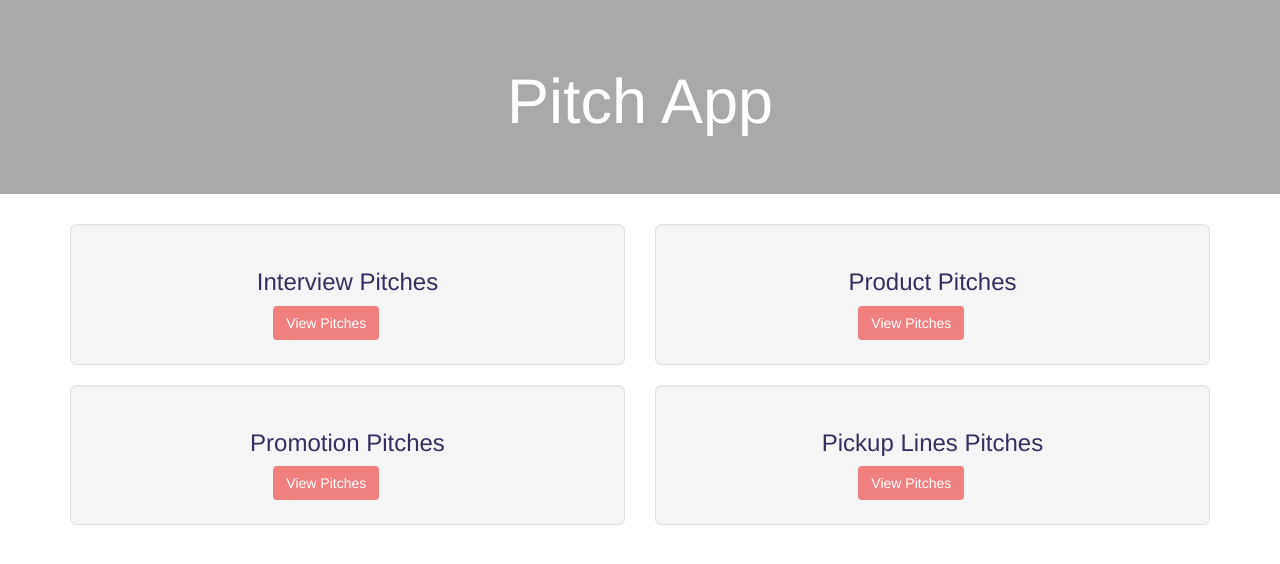
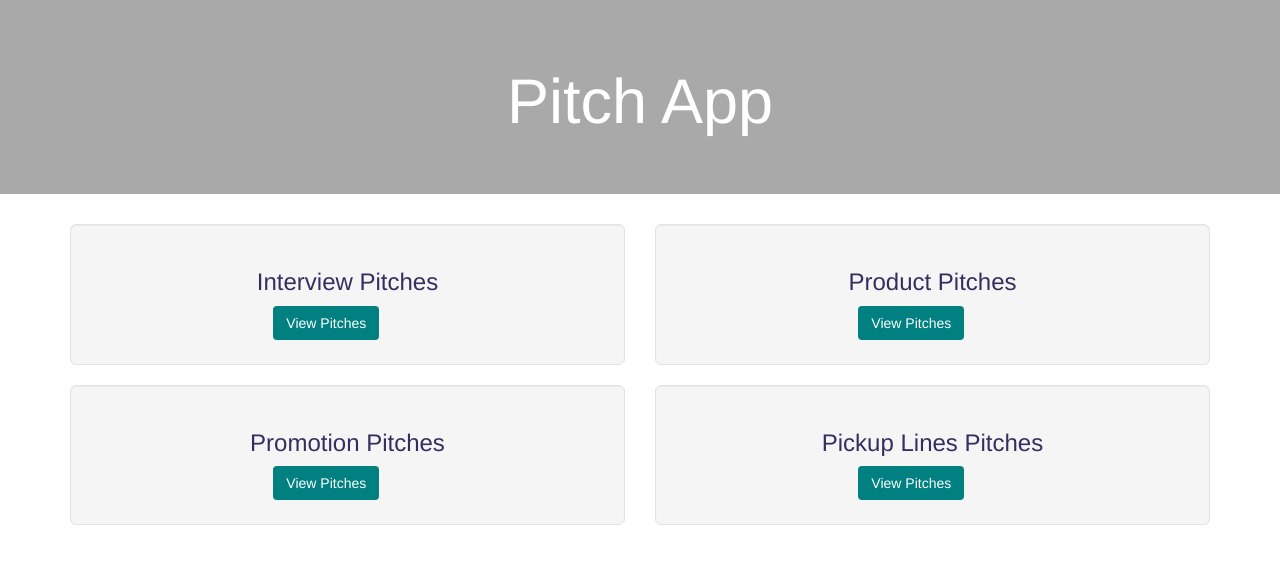
Before and after one commit to umurangamirwa/pitch, a Flask app: template app/templates/index.html in a window 1280 px wide; the page is wider, and only the part inside the window is pictured. Shown: the part 63-627 px from the top of that part. Run offline with Flask 2, Linux system fonts and the light colour scheme; the template is opened without the code that fills it, so the values that code supplies are empty; some libraries are stand-ins or nearby versions.

Commit message:
add index html

```diff
--- a/app/templates/index.html
+++ b/app/templates/index.html
@@ -13,7 +13,7 @@
                 <h3 style="color: #372e5f;" class="text-center">Interview Pitches</h3>
                 <div class="row">
                   <div class="col-md-4"></div>
-                  <div class="col-md-4"><a href="{{url_for('main.interview')}}" class="btn -center" style="background-color:lightcoral; color: #fff;">View Pitches</a></div>
+                  <div class="col-md-4"><a href="{{url_for('main.interview')}}" class="btn -center" style="background-color:teal; color: #fff;">View Pitches</a></div>
                   <div class="col-md-4"></div>
                 </div>
             </div>
@@ -23,7 +23,7 @@
                 <h3 style="color: #372e5f;" class="text-center">Product Pitches</h3>
                 <div class="row">
                   <div class="col-md-4"></div>
-                  <div class="col-md-4"><a href="{{url_for('main.product')}}" class="btn -center" style="background-color: lightcoral; color: #fff;">View Pitches</a></div>
+                  <div class="col-md-4"><a href="{{url_for('main.product')}}" class="btn -center" style="background-color: teal; color: #fff;">View Pitches</a></div>
                   <div class="col-md-4"></div>
                 </div>
             </div>
@@ -35,7 +35,7 @@
               <h3 style="color: #372e5f;" class="text-center">Promotion Pitches</h3>
               <div class="row">
                 <div class="col-md-4"></div>
-                <div class="col-md-4"><a href="{{url_for('main.promotion')}}" class="btn -center" style="background-color: lightcoral; color: #fff;">View Pitches</a></div>
+                <div class="col-md-4"><a href="{{url_for('main.promotion')}}" class="btn -center" style="background-color: teal; color: #fff;">View Pitches</a></div>
                 <div class="col-md-4"></div>
               </div>
           </div>
@@ -45,7 +45,7 @@
               <h3 style="color: #372e5f;" class="text-center">Pickup Lines Pitches</h3>
               <div class="row">
                 <div class="col-md-4"></div>
-                <div class="col-md-4"><a href="{{url_for('main.pickup')}}" class="btn -center" style="background-color: lightcoral; color: #fff;">View Pitches</a></div>
+                <div class="col-md-4"><a href="{{url_for('main.pickup')}}" class="btn -center" style="background-color:teal; color: #fff;">View Pitches</a></div>
                 <div class="col-md-4"></div>
               </div>
           </div>
```
